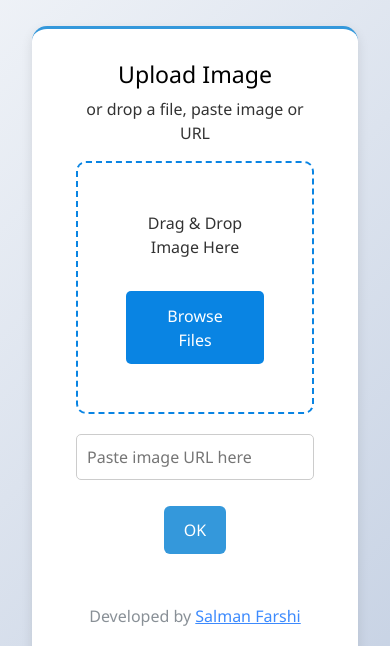
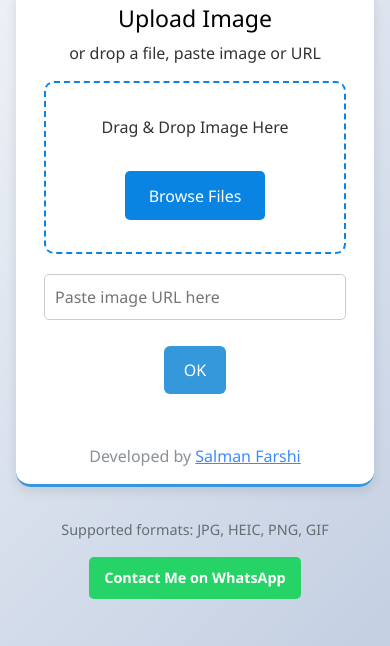
Before and after one commit to salmannsp/removebg, a plain HTML site: page index.html in a window 390 px wide. Shown: the part 190-836 px from the top of the page. Drawn offline with nearby package versions, Linux system fonts and the light colour scheme.

Commit message:
index.html

```diff
--- a/index.html
+++ b/index.html
@@ -186,6 +186,19 @@
         color: #636e72;
         font-size: 0.9rem;
       }
+      @media (max-width: 768px) {
+    body {
+        padding: 1rem;
+    }
+
+    .hero-section {
+        padding: 1rem;
+    }
+
+    .drop-area {
+        padding: 2rem;
+    }
+}
     </style>
     <section class="hero-section">
       <div class="container">
```
